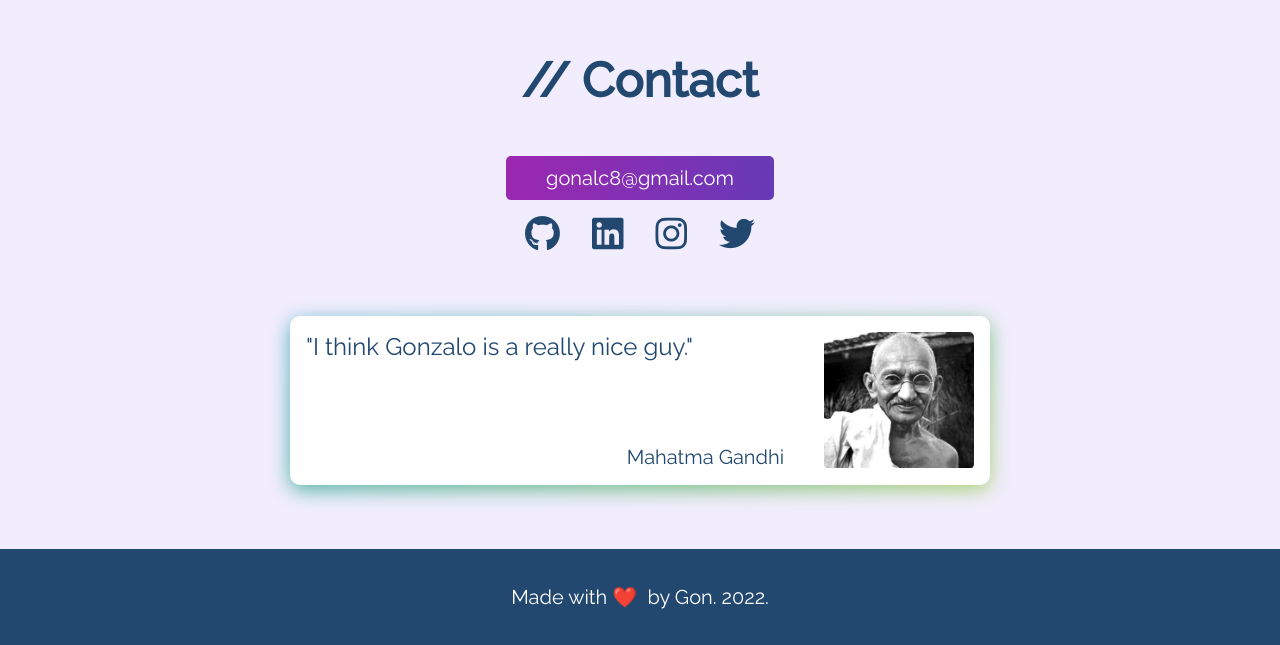
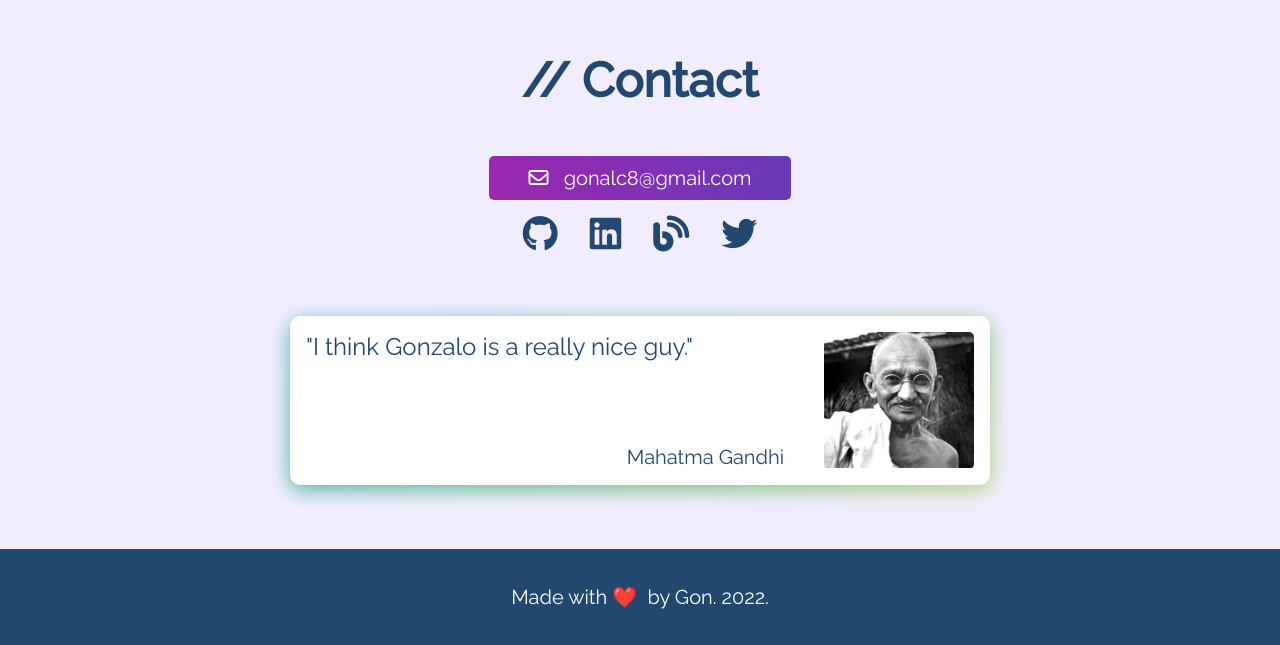
Before and after one commit to gonalc/personal2020, a website: page index.html in a window 1280 px wide. Shown: the part 4049-4694 px from the top of the page. Drawn offline with Linux system fonts and the light colour scheme.

Commit message:
change insta to blog

```diff
--- a/index.html
+++ b/index.html
@@ -183,7 +183,7 @@
         <h3 class="section-title">// Contact</h3>
         <div class="btn-container">
             <a href="mailto:gonalc8@gmail.com" target="_blank">
-                <button class="cta">gonalc8@gmail.com</button>
+                <button class="cta"><i class="fa-regular fa-envelope"></i> gonalc8@gmail.com</button>
             </a>
         </div>
         <div class="social-media">
@@ -194,8 +194,8 @@
                 class="icon-container">
                 <i class="fa-brands fa-linkedin"></i>
             </a>
-            <a href="https://www.instagram.com/gonzzaloalcaide/" rel="nofollow" target="_blank" class="icon-container">
-                <i class="fa-brands fa-instagram"></i>
+            <a href="https://www.fanaticovirtual.com/" rel="nofollow" target="_blank" class="icon-container">
+                <i class="fa-solid fa-blog"></i>
             </a>
             <a href="https://twitter.com/devsoos" rel="nofollow" target="_blank" class="icon-container">
                 <i class="fa-brands fa-twitter"></i>
```
